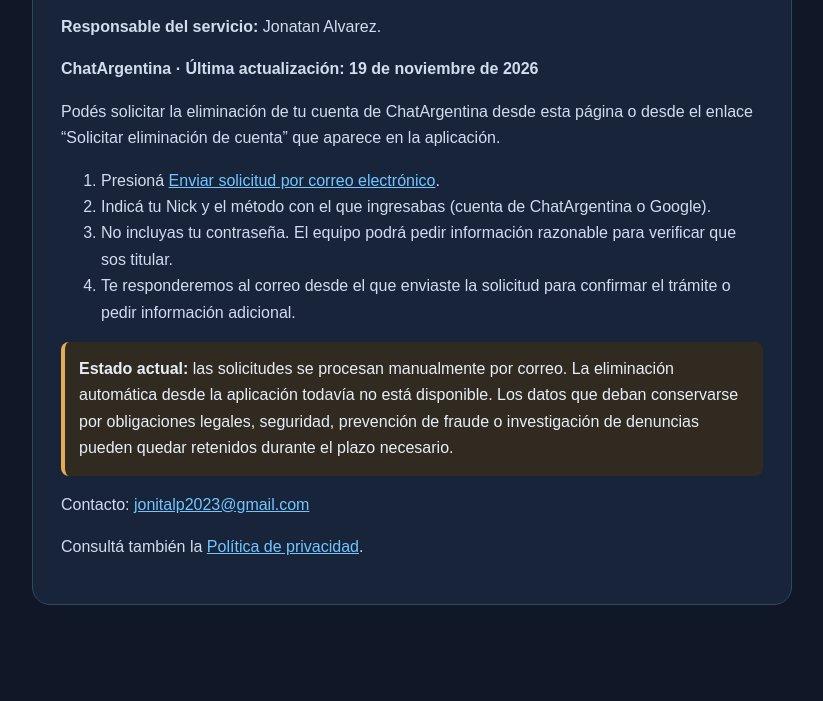
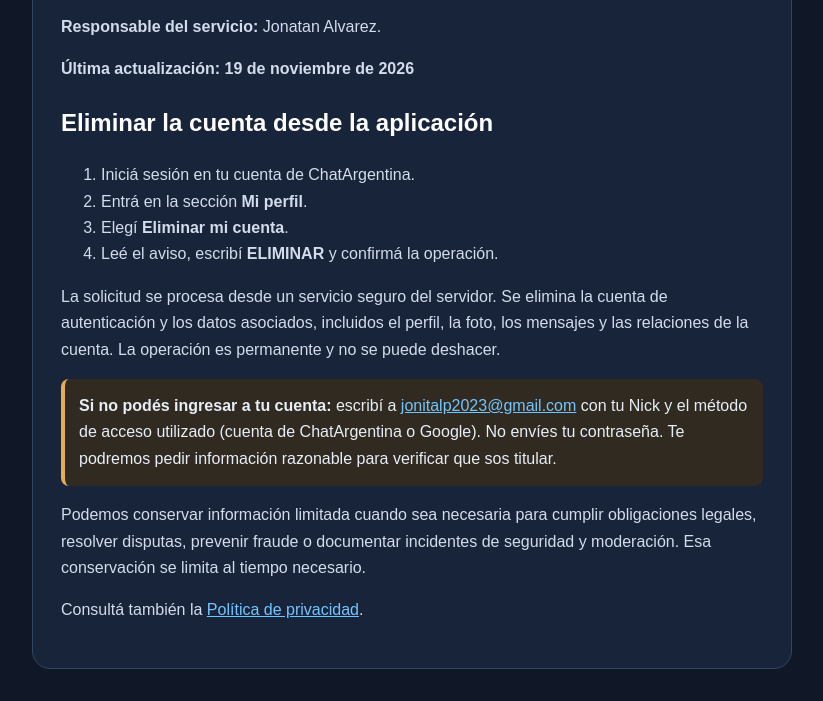
Before and after one commit to jonitalp2023-collab/Wichat, a plain HTML site: page app/src/main/assets/delete-account.html in a window 1280 px wide. Shown: the part 185-886 px from the top of the page, without its empty margins (228-1051 px from the left). Before the commit the page ends 822 px from the top, so only its background shows below. Drawn offline with Linux system fonts and the light colour scheme.

Commit message:
Update account deletion instructions

```diff
--- a/app/src/main/assets/delete-account.html
+++ b/app/src/main/assets/delete-account.html
@@ -1,6 +1,8 @@
 <!doctype html><html lang="es"><head><meta charset="utf-8"><meta name="viewport" content="width=device-width,initial-scale=1"><title>Eliminar cuenta | ChatArgentina</title><style>:root{color-scheme:dark}*{box-sizing:border-box}body{margin:0;background:#101827;color:#e8eef8;font:16px/1.65 Arial,sans-serif}main{max-width:760px;margin:32px auto;padding:28px;background:#18243a;border:1px solid #314766;border-radius:18px}h1,h2{color:#fff}a{color:#72c6ff}li,p{color:#d2dced}.notice{padding:14px;border-left:4px solid #e4ad54;background:#302a20;border-radius:8px}</style></head><body><main>
-<p><a href="./">← Volver a ChatArgentina</a></p><h1>Solicitar eliminación de cuenta</h1><p><strong>Responsable del servicio:</strong> Jonatan Alvarez.</p><p><strong>ChatArgentina · Última actualización: 19 de noviembre de 2026</strong></p>
-<p>Podés solicitar la eliminación de tu cuenta de ChatArgentina desde esta página o desde el enlace “Solicitar eliminación de cuenta” que aparece en la aplicación.</p>
-<ol><li>Presioná <a href="mailto:jonitalp2023@gmail.com?subject=Solicitud%20de%20eliminaci%C3%B3n%20de%20cuenta%20ChatArgentina&body=Hola%2C%20solicito%20la%20eliminaci%C3%B3n%20de%20mi%20cuenta%20de%20ChatArgentina.%0A%0AMi%20Nick%20es%3A%20">Enviar solicitud por correo electrónico</a>.</li><li>Indicá tu Nick y el método con el que ingresabas (cuenta de ChatArgentina o Google).</li><li>No incluyas tu contraseña. El equipo podrá pedir información razonable para verificar que sos titular.</li><li>Te responderemos al correo desde el que enviaste la solicitud para confirmar el trámite o pedir información adicional.</li></ol>
-<div class="notice"><strong>Estado actual:</strong> las solicitudes se procesan manualmente por correo. La eliminación automática desde la aplicación todavía no está disponible. Los datos que deban conservarse por obligaciones legales, seguridad, prevención de fraude o investigación de denuncias pueden quedar retenidos durante el plazo necesario.</div>
-<p>Contacto: <a href="mailto:jonitalp2023@gmail.com">jonitalp2023@gmail.com</a></p><p>Consultá también la <a href="privacy-policy.html">Política de privacidad</a>.</p></main></body></html>
+<p><a href="legal.html">← Volver a información legal</a></p><h1>Eliminar cuenta de ChatArgentina</h1><p><strong>Responsable del servicio:</strong> Jonatan Alvarez.</p><p><strong>Última actualización: 19 de noviembre de 2026</strong></p>
+<h2>Eliminar la cuenta desde la aplicación</h2>
+<ol><li>Iniciá sesión en tu cuenta de ChatArgentina.</li><li>Entrá en la sección <strong>Mi perfil</strong>.</li><li>Elegí <strong>Eliminar mi cuenta</strong>.</li><li>Leé el aviso, escribí <strong>ELIMINAR</strong> y confirmá la operación.</li></ol>
+<p>La solicitud se procesa desde un servicio seguro del servidor. Se elimina la cuenta de autenticación y los datos asociados, incluidos el perfil, la foto, los mensajes y las relaciones de la cuenta. La operación es permanente y no se puede deshacer.</p>
+<div class="notice"><strong>Si no podés ingresar a tu cuenta:</strong> escribí a <a href="mailto:jonitalp2023@gmail.com?subject=Solicitud%20de%20eliminaci%C3%B3n%20de%20cuenta%20ChatArgentina">jonitalp2023@gmail.com</a> con tu Nick y el método de acceso utilizado (cuenta de ChatArgentina o Google). No envíes tu contraseña. Te podremos pedir información razonable para verificar que sos titular.</div>
+<p>Podemos conservar información limitada cuando sea necesaria para cumplir obligaciones legales, resolver disputas, prevenir fraude o documentar incidentes de seguridad y moderación. Esa conservación se limita al tiempo necesario.</p>
+<p>Consultá también la <a href="privacy-policy.html">Política de privacidad</a>.</p></main></body></html>
```
